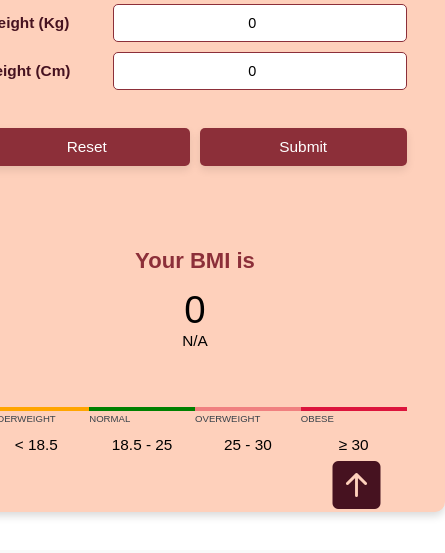
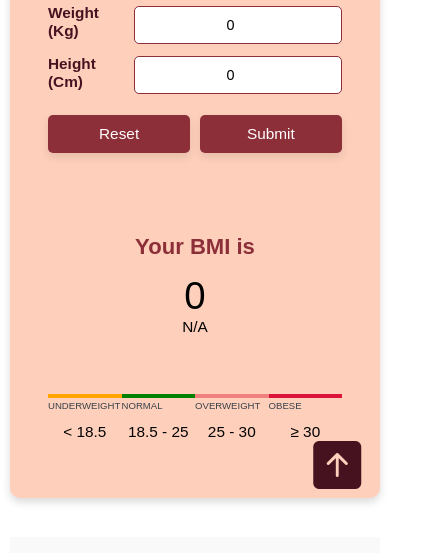
Before and after one commit to VanessaSimanta/UTS-FE, a plain HTML site: page bmi.html in a window 390 px wide. Shown: the part 298-851 px from the top of the page, 445 px wide, since content can reach past the window. Drawn offline with nearby package versions, Linux system fonts and the light colour scheme.

Commit message:
bmi calculator responsive

```diff
--- a/bmi_style.css
+++ b/bmi_style.css
@@ -55,7 +55,7 @@ h1 {
 
 .bmi-container:hover {
     transform: translateY(-10px);
-    box-shadow: 0 15px 30px rgba(243, 39, 39, 0.3);
+    box-shadow: 0 7px 30px rgba(243, 39, 39, 0.3);
 }
 
 .calculator {
@@ -156,3 +156,25 @@ h1 {
 .obese {
     color: var(--obese);
 }
+
+/* Responsive */
+@media (max-width: 768px) {
+    body {
+        padding: 0 1rem;
+    }
+
+    .bmi-container {
+        width: 100%;
+    }
+
+    .calculator label {
+        flex: 1;
+        align-items: center;
+        margin-bottom: 0.5rem;
+    }
+
+    .button5 {
+        width: 100%;
+        margin-top: 1rem;
+    }
+}
--- a/style.css
+++ b/style.css
@@ -773,7 +773,7 @@ ol li {
   }
 
   .back-to-top {
-    right: 1rem;
-    bottom: 1rem;
+    right: 3rem;
+    bottom: 3rem;
   }
 }
```
